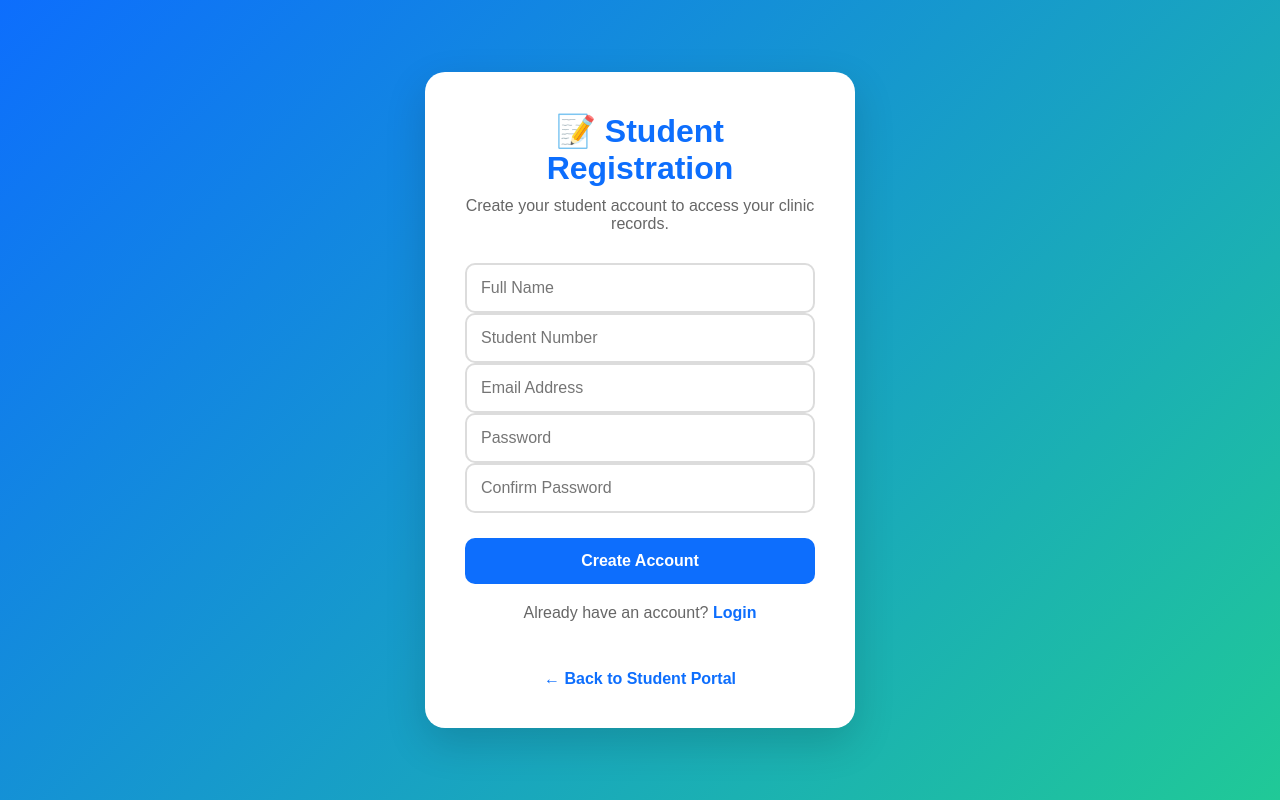
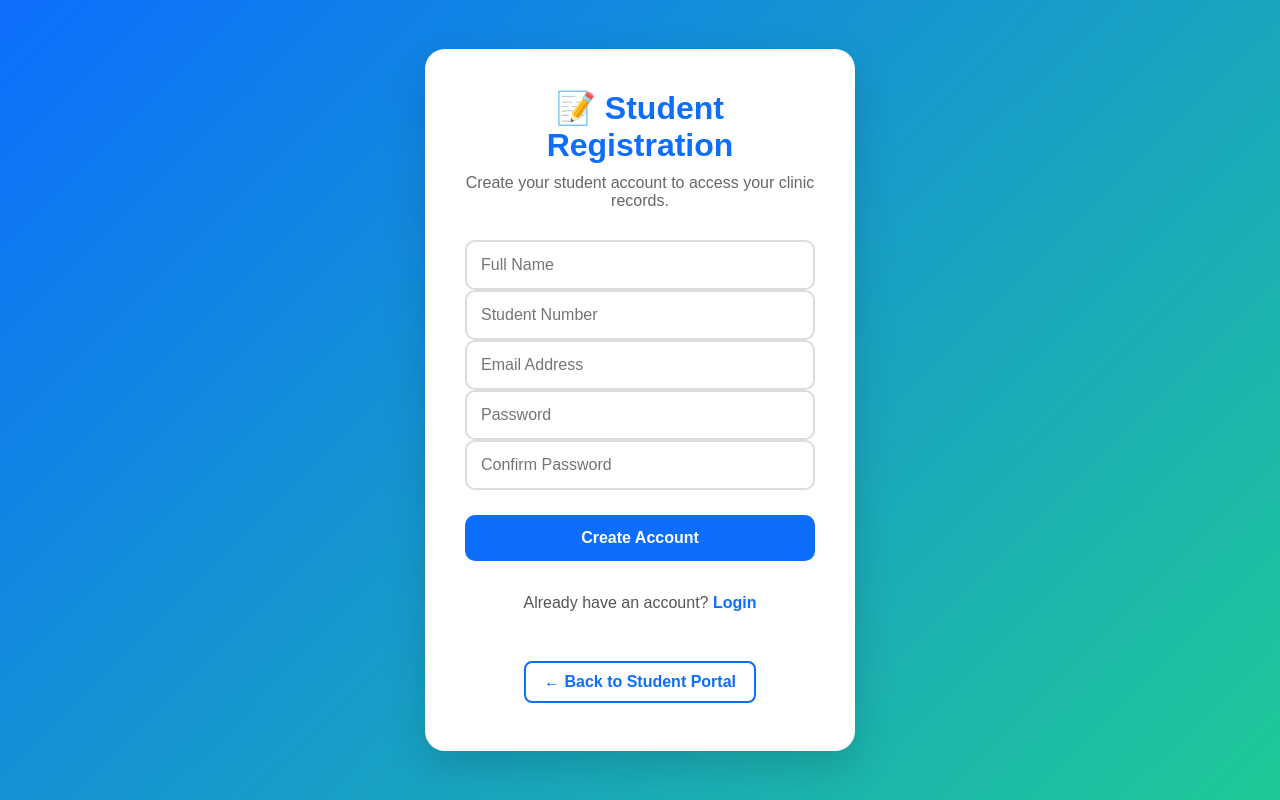
Before and after one commit to cojorammiel-sudo/digital-school-clinic-v2, a Flask app: page /signup in a window 1280 px wide. Run offline with Flask 3, Linux system fonts and the light colour scheme.

Commit message:
Update style.css

```diff
--- a/static/style.css
+++ b/static/style.css
@@ -253,6 +253,75 @@ body{
     color:#991b1b;
 }
 
+/* ==========================
+   AUTHIGATION LINKS
+========================== */
+
+.auth-links{
+    margin-top:25px;
+    text-align:center;
+}
+
+.auth-links a{
+    display:inline-block;
+    margin:8px 0;
+    padding:10px 18px;
+    text-decoration:none;
+    color:#0d6efd;
+    font-weight:600;
+    border:2px solid #0d6efd;
+    border-radius:8px;
+    transition:0.3s;
+}
+
+.auth-links a:hover{
+    background:#0d6efd;
+    color:#fff;
+    transform:translateY(-2px);
+}
+
+.auth-links p{
+    margin:15px 0;
+    color:#555;
+}
+
+.auth-links p a{
+    padding:0;
+    border:none;
+    color:#0d6efd;
+    font-weight:bold;
+}
+
+.auth-links p a:hover{
+    background:none;
+    color:#084298;
+    transform:none;
+    text-decoration:underline;
+}
+
+/* ==========================
+   STUDENT PORTAL
+========================== */
+
+.auth-links{
+    margin-top:25px;
+    text-align:center;
+}
+
+.auth-links a{
+    display:inline-block;
+    margin:8px 0;
+    color:#0d6efd;
+    text-decoration:none;
+    font-weight:bold;
+    transition:.3s;
+}
+
+.auth-links a:hover{
+    color:#084298;
+    text-decoration:underline;
+}
+
 /* Mobile */
 
 @media(max-width:500px){
```
